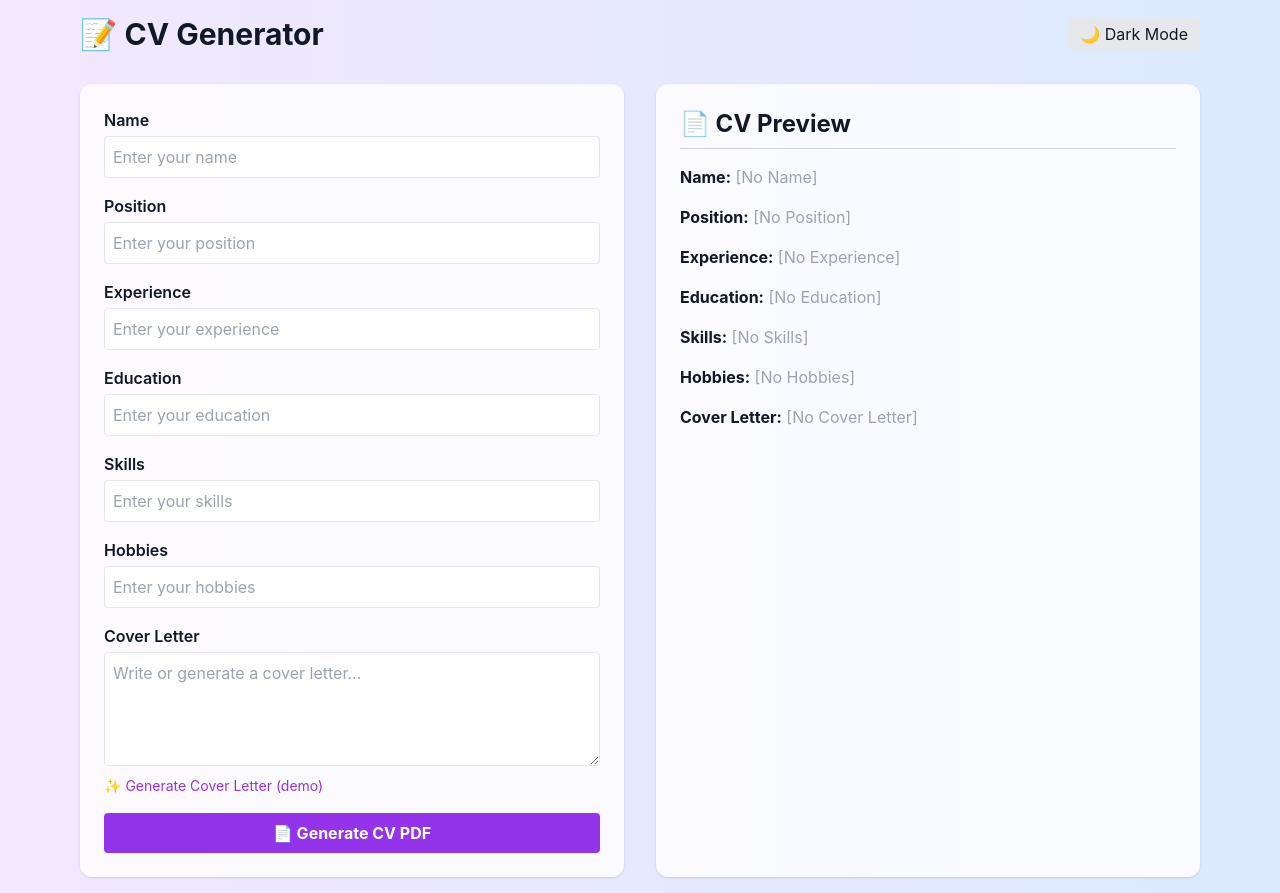
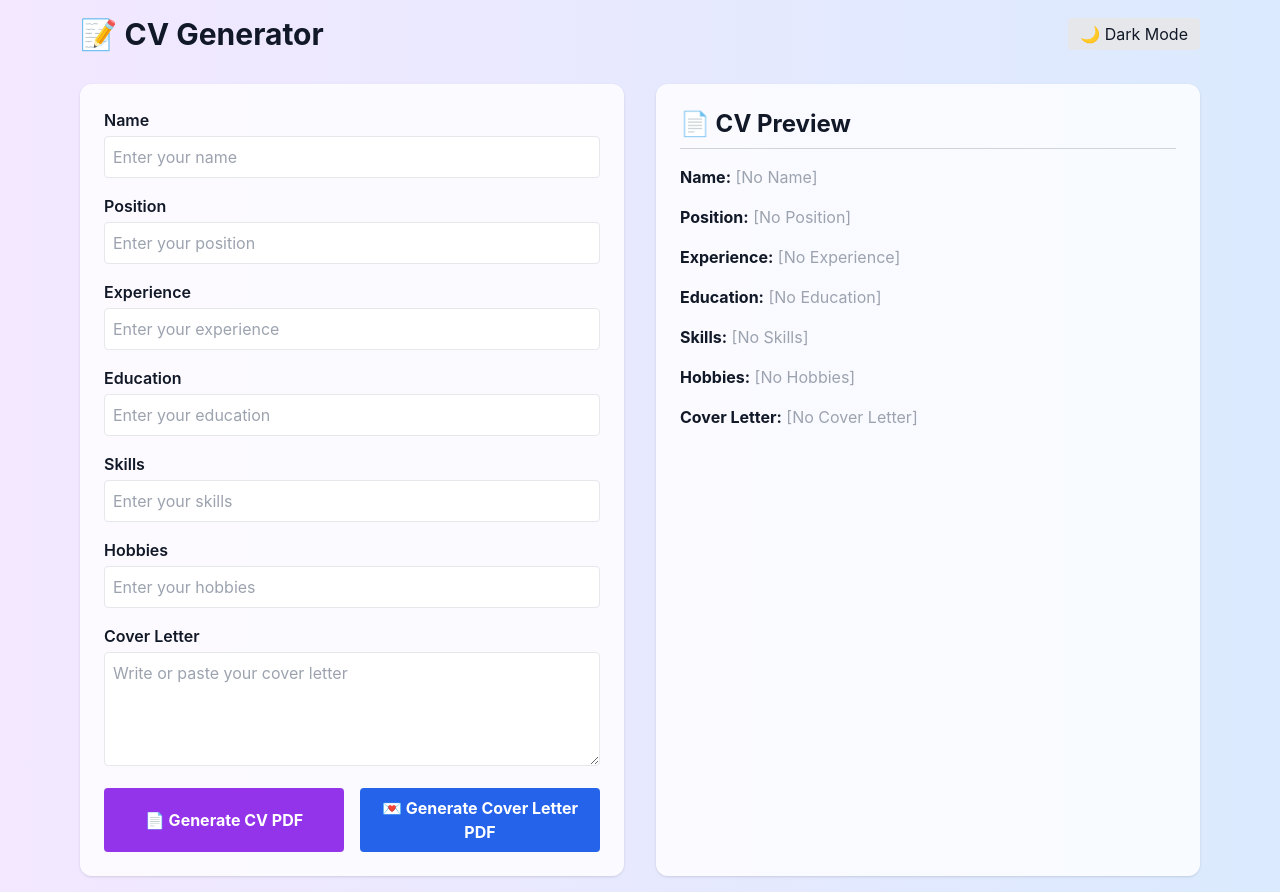
Before and after one commit to AnatolyBystrov/cvproject, a React (Create React App) app in the folder frontend/: page / in a window 1280 px wide. Built offline with nearby package versions, Linux system fonts and the light colour scheme.

Commit message:
feat: add full cover letter PDF generation button

```diff
--- a/frontend/src/App.jsx
+++ b/frontend/src/App.jsx
@@ -114,23 +114,14 @@ function App() {
               <div key={field}>
                 <label className="block font-semibold mb-1 capitalize">{field.replace('_', ' ')}</label>
                 {field === 'cover_letter' ? (
-                  <>
                   <textarea
                     name={field}
                     value={value}
                     onChange={handleChange}
-                      placeholder="Write or generate a cover letter..."
+                    placeholder="Write or paste your cover letter"
                     className="w-full p-2 rounded border focus:outline-none focus:ring-2 focus:ring-purple-400 dark:bg-gray-800 dark:border-gray-700"
                     rows={4}
                   />
-                    <button
-                      type="button"
-                      onClick={generateCoverLetter}
-                      className="text-sm text-purple-600 dark:text-purple-300 hover:underline mt-1"
-                    >
-                      ✨ Generate Cover Letter (demo)
-                    </button>
-                  </>
                 ) : (
                   <input
                     type="text"
@@ -143,12 +134,21 @@ function App() {
                 )}
               </div>
             ))}
+            <div className="flex gap-4">
               <button
                 type="submit"
-              className="w-full bg-purple-600 hover:bg-purple-700 text-white font-bold py-2 px-4 rounded transition"
+                className="w-1/2 bg-purple-600 hover:bg-purple-700 text-white font-bold py-2 px-4 rounded transition"
               >
                 📄 Generate CV PDF
               </button>
+              <button
+                type="button"
+                onClick={generateCoverLetter}
+                className="w-1/2 bg-blue-600 hover:bg-blue-700 text-white font-bold py-2 px-4 rounded transition"
+              >
+                💌 Generate Cover Letter PDF
+              </button>
+            </div>
           </form>
 
           <PreviewCard formData={formData} />
```
Lines whose indentation alone changed are shown as unchanged.
